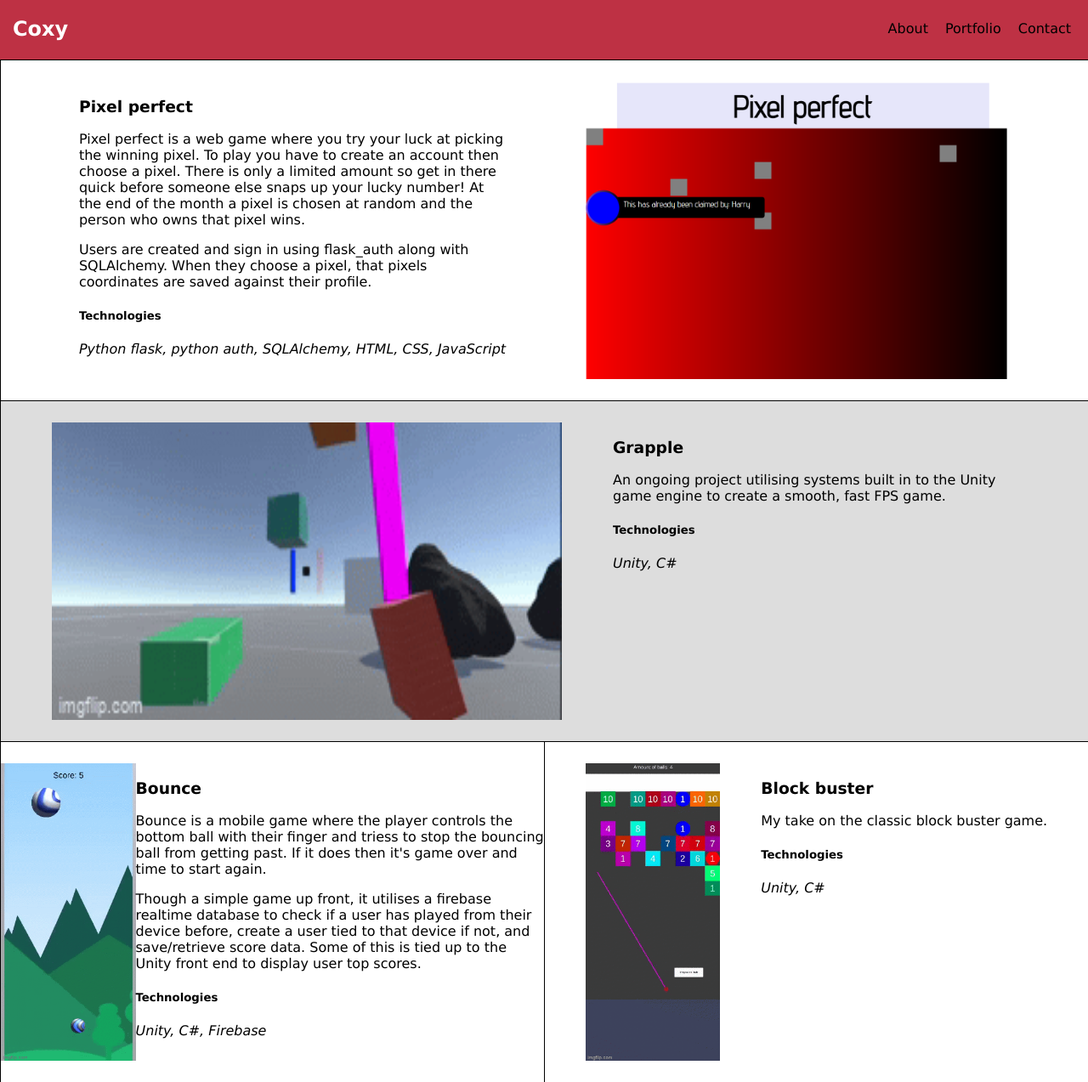
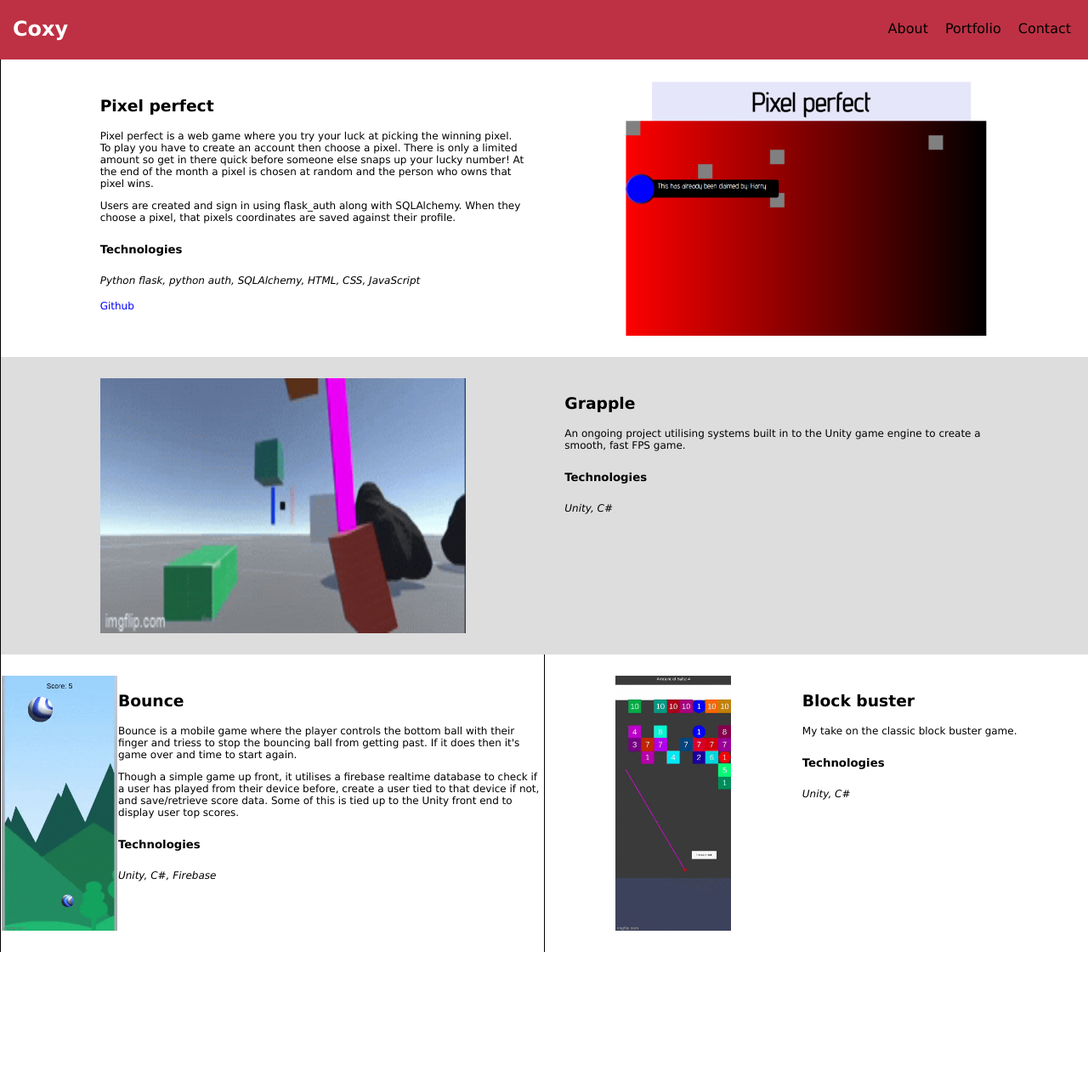
Before and after one commit to harry4041/coxy, a Flask app: page /work in a window 1280 px wide. Shown: the whole page at 85% size. After the commit the page ends 1120 px from the top, so only its background shows below. Run offline with Flask 2, Linux system fonts and the light colour scheme.

Commit message:
More styling

```diff
--- a/static/styles/work.css
+++ b/static/styles/work.css
@@ -1,13 +1,23 @@
 .project{
     padding: 25px 0px;
     width: 100vw;
-    height: 350px;
+    height: 300px;
     display: flex;
     justify-content: space-evenly;
     align-content: center;
     flex-direction: row;
-    border-top: 1px black solid;
+
     border-left: 1px black solid;
+}
+
+p{
+    font-size: 12px;
+}
+
+.github{
+    font-style: underline;
+    color: blue;
+    font-size: 12px;
 }
 
 .project-description{
@@ -15,7 +25,7 @@
 }
 
 .project-image{
-max-width: 600px;
+max-width: 430px;
 max-height: -webkit-fill-available;
 }
 
--- a/templates/base.html
+++ b/templates/base.html
@@ -4,6 +4,7 @@
     <meta charset="UTF-8">
     <title>{% block title %} {% endblock %}</title>
     <link rel= "stylesheet" type= "text/css" href= "{{ url_for('static',filename='styles/base.css') }}">
+    <link rel="shortcut icon" type="image/x-icon" href="./static/image/pixel-picker.png"/>
     {% block head %} {% endblock %}
 </head>
 <body>
--- a/templates/work.html
+++ b/templates/work.html
@@ -22,6 +22,7 @@
         </p>
         <h5>Technologies</h5>
         <p style="font-style: italic;">Python flask, python auth, SQLAlchemy, HTML, CSS, JavaScript</p>
+        <a class="github" href="https://github.com/harry4041/pixel-picker">Github</a>
     </div>
     <img class="project-image project-right" style="width=460" src="{{ url_for('static', filename='image/pixel-picker.png') }}">
 </div>
```
